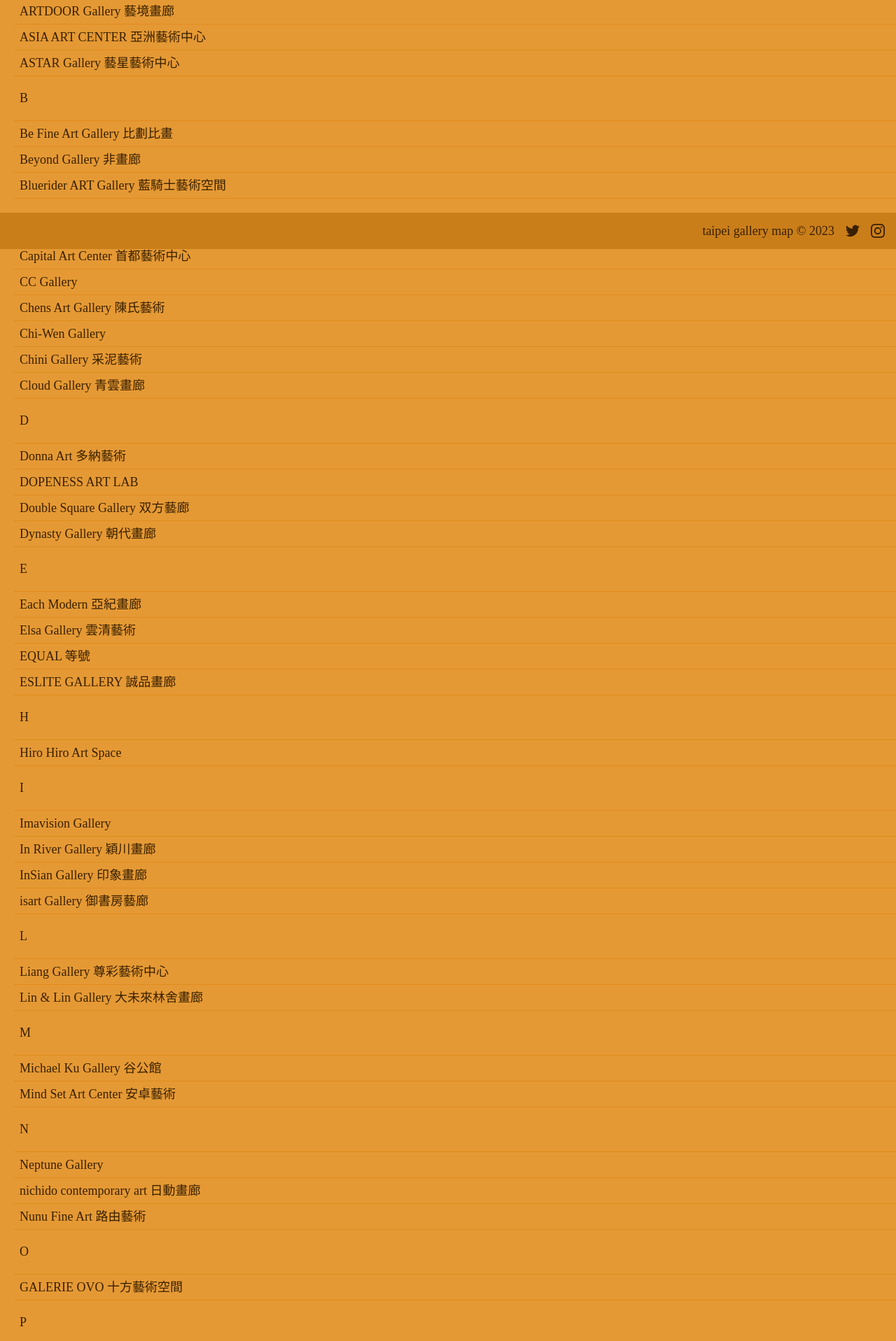
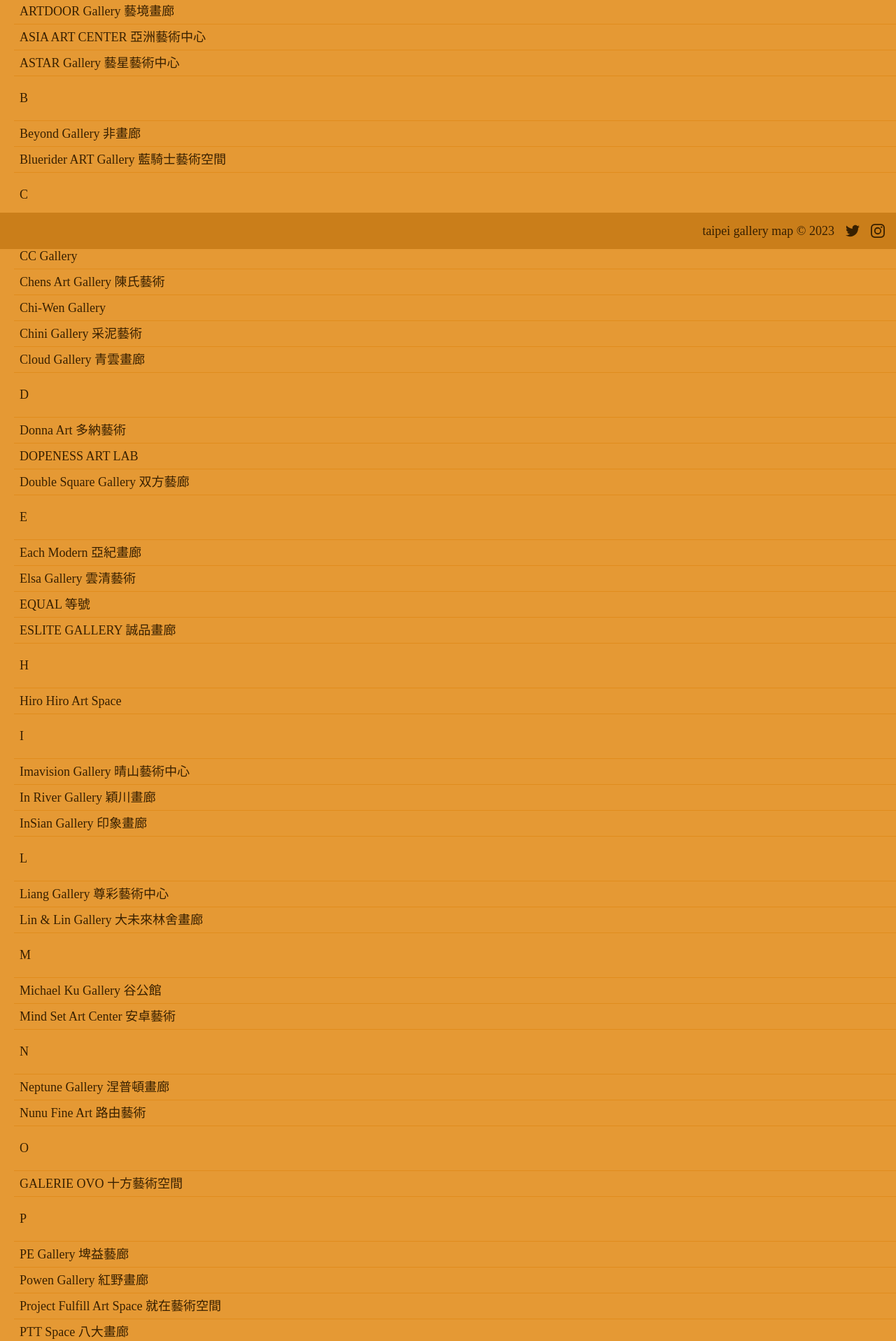
Before and after one commit to tjHsu/gallery-map, a Next.js app: page /galleries in a window 1280 px wide. Shown: the part 444-2361 px from the top of the page at 70% size. Built offline with nearby package versions, Linux system fonts and the light colour scheme; a web font is replaced by a local one.

Commit message:
cleaned up gallery list constants

```diff
--- a/src/constants/Constants.ts
+++ b/src/constants/Constants.ts
@@ -412,21 +412,21 @@
       openingHours: ""
     }]
   },
-  {
-    name: "Be Fine Art Gallery 比劃比畫",
-    englishName: "Be Fine Art Gallery",
-    originalName: "比劃比畫",
-    urlName: "Be_Fine_Art_Gallery",
-    website: "https://www.befineartgallery.com/",
-    isSeparator: false,
-    exhibitions: [],
-    locations: [{
-      locationName: "",
-      address: "6F No.127 DongMing St. Nangang Dist. Taipei City",
-      gMapLink: "https://goo.gl/maps/rozKW9EntYSGpVrh8",
-      openingHours: "by appointment only"
-    }]
-  },
+  // {
+  //   name: "Be Fine Art Gallery 比劃比畫",
+  //   englishName: "Be Fine Art Gallery",
+  //   originalName: "比劃比畫",
+  //   urlName: "Be_Fine_Art_Gallery",
+  //   website: "https://www.befineartgallery.com/",
+  //   isSeparator: false,
+  //   exhibitions: [],
+  //   locations: [{
+  //     locationName: "",
+  //     address: "6F No.127 DongMing St. Nangang Dist. Taipei City",
+  //     gMapLink: "https://goo.gl/maps/rozKW9EntYSGpVrh8",
+  //     openingHours: "by appointment only"
+  //   }]
+  // },
   {
     name: "Beyond Gallery 非畫廊",
     englishName: "Beyond Gallery",
@@ -658,7 +658,7 @@
     locations: [{
       locationName: "",
       address: "No.100, Bade Rd., Sec 2, ZhongShan Dist. Taipei City 11011, Taiwan",
-      gMapLink: "https://goo.gl/maps/2iD61FFuKgyWaHJ38",
+      gMapLink: "https://goo.gl/maps/v6iy7X2oPpfwFzMi6",
       openingHours: "tue-sat 11:00-19:00"
     }]
   },
@@ -952,26 +952,26 @@
       openingHours: "tue-sat 11:00-18:00"
     }]
   },
-  {
-    name: "Dynasty Gallery 朝代畫廊",
-    englishName: "Dynasty Gallery",
-    originalName: "朝代畫廊",
-    urlName: "Dynasty_Gallery",
-    website: "https://dynastyart.com",
-    isSeparator: false,
-    exhibitions: [],
-    locations: [{
-      locationName: "Dynasty Gallery Hall A",
-      address: "1F, No.41, Le Li Road, Taipei City 10678 Taiwan",
-      gMapLink: "",
-      openingHours: "mon-sat 13:00-19:00"
-    }, {
-      locationName: "Dynasty Gallery Hall B",
-      address: "1F, No.43, Le Li Road, Taipei City 10678 Taiwan",
-      gMapLink: "https://goo.gl/maps/6NUrMMrnyEGgMzsR6",
-      openingHours: "mon-sat 13:00-19:00"
-    }]
-  },
+  // {
+  //   name: "Dynasty Gallery 朝代畫廊",
+  //   englishName: "Dynasty Gallery",
+  //   originalName: "朝代畫廊",
+  //   urlName: "Dynasty_Gallery",
+  //   website: "https://dynastyart.com",
+  //   isSeparator: false,
+  //   exhibitions: [],
+  //   locations: [{
+  //     locationName: "Dynasty Gallery Hall A",
+  //     address: "1F, No.41, Le Li Road, Taipei City 10678 Taiwan",
+  //     gMapLink: "",
+  //     openingHours: "mon-sat 13:00-19:00"
+  //   }, {
+  //     locationName: "Dynasty Gallery Hall B",
+  //     address: "1F, No.43, Le Li Road, Taipei City 10678 Taiwan",
+  //     gMapLink: "https://goo.gl/maps/6NUrMMrnyEGgMzsR6",
+  //     openingHours: "mon-sat 13:00-19:00"
+  //   }]
+  // },
   {
     name: "E",
     englishName: "",
@@ -1208,7 +1208,7 @@
     }]
   },
   {
-    name: "Imavision Gallery",
+    name: "Imavision Gallery 晴山藝術中心",
     englishName: "Imavision Gallery",
     originalName: "晴山藝術中心",
     urlName: "Imavision_Gallery",
@@ -1307,21 +1307,21 @@
       openingHours: "mon-sat 11:00-20:00 sun 10:30-19:00"
     }]
   },
-  {
-    name: "isart Gallery 御書房藝廊",
-    englishName: "isart Gallery",
-    originalName: "御書房藝廊",
-    urlName: "isart_Gallery",
-    website: "https://www.isart.tw/en",
-    isSeparator: false,
-    exhibitions: [],
-    locations: [{
-      locationName: "isart Gallery",
-      address: "No. 6, Fujin Street, Songshan District, Taipei City 105 , Taiwan",
-      gMapLink: "https://goo.gl/maps/FuFCfub9W3ZMEWsz8",
-      openingHours: "by appointment only"
-    }]
-  },
+  // {
+  //   name: "isart Gallery 御書房藝廊",
+  //   englishName: "isart Gallery",
+  //   originalName: "御書房藝廊",
+  //   urlName: "isart_Gallery",
+  //   website: "https://www.isart.tw/en",
+  //   isSeparator: false,
+  //   exhibitions: [],
+  //   locations: [{
+  //     locationName: "isart Gallery",
+  //     address: "No. 6, Fujin Street, Songshan District, Taipei City 105 , Taiwan",
+  //     gMapLink: "https://goo.gl/maps/FuFCfub9W3ZMEWsz8",
+  //     openingHours: "by appointment only"
+  //   }]
+  // },
   {
     name: "L",
     englishName: "",
@@ -1508,7 +1508,7 @@
     }]
   },
   {
-    name: "Neptune Gallery",
+    name: "Neptune Gallery 涅普頓畫廊",
     englishName: "Neptune Gallery",
     originalName: "涅普頓畫廊",
     urlName: "Neptune_Gallery",
@@ -1567,21 +1567,21 @@
       openingHours: "tue-sun 11:00-18:30"
     }]
   },
-  {
-    name: "nichido contemporary art 日動畫廊",
-    englishName: "nichido contemporary art",
-    originalName: "日動畫廊",
-    urlName: "nichido_contemporary_art",
-    website: "https://www.nca-g.com/en/",
-    isSeparator: false,
-    exhibitions: [],
-    locations: [{
-      locationName: "",
-      address: "3F-2, No.57. Sec.1, Dunhua South Road, Taipei 10557, Taiwan",
-      gMapLink: "https://goo.gl/maps/CD5ntxqZAJV3sQjf9",
-      openingHours: "tue-sat 11:00-19:00"
-    }]
-  },
+  // {
+  //   name: "nichido contemporary art 日動畫廊",
+  //   englishName: "nichido contemporary art",
+  //   originalName: "日動畫廊",
+  //   urlName: "nichido_contemporary_art",
+  //   website: "https://www.nca-g.com/en/",
+  //   isSeparator: false,
+  //   exhibitions: [],
+  //   locations: [{
+  //     locationName: "",
+  //     address: "3F-2, No.57. Sec.1, Dunhua South Road, Taipei 10557, Taiwan",
+  //     gMapLink: "https://goo.gl/maps/CD5ntxqZAJV3sQjf9",
+  //     openingHours: "tue-sat 11:00-19:00"
+  //   }]
+  // },
   {
     name: "Nunu Fine Art 路由藝術",
     englishName: "Nunu Fine Art",
@@ -2205,7 +2205,7 @@
     website: "https://yang-arts.com/",
     isSeparator: false,
     exhibitions: [{
-      artist: "",
+      artist: "Various artists",
       showName: "Fusion in Serendipity",
       date: "2023.05.27 - 2023.06.17",
       openingDate: ""
```
